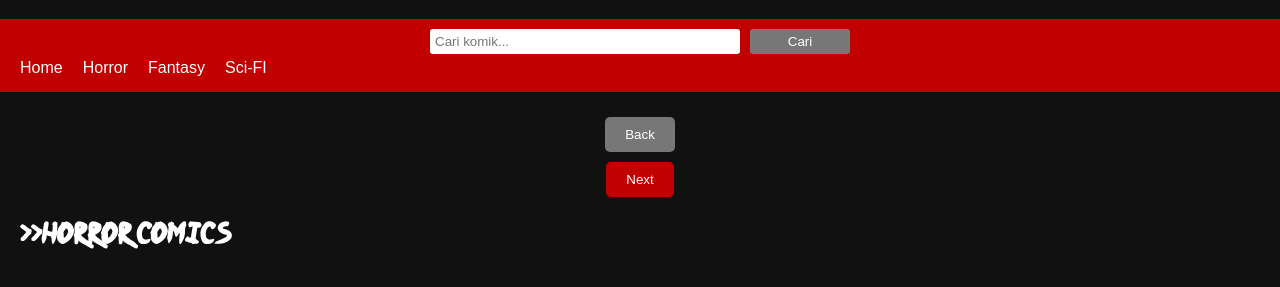
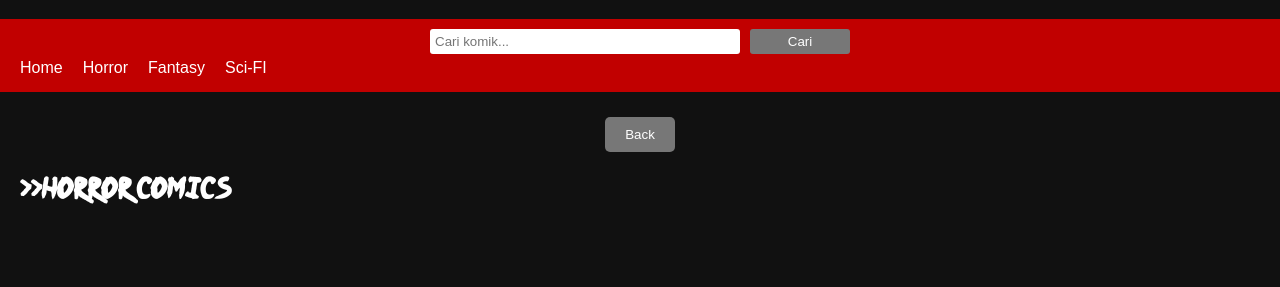
Before and after one commit to rxx-umn/komikverse, a plain HTML site: page horror.html in a window 1280 px wide. Shown: the part 101-388 px from the top of the page. Drawn offline with Linux system fonts and the light colour scheme; no server answers.

Commit message:
Update horror.html

```diff
--- a/horror.html
+++ b/horror.html
@@ -277,7 +277,6 @@
 
   <div class="button-container">
     <button class="back-button" onclick="history.back()">Back</button>
-    <button class="next-button" onclick="location.href='page2.html'">Next</button>
   </div>
 
   <div class="category">
```
